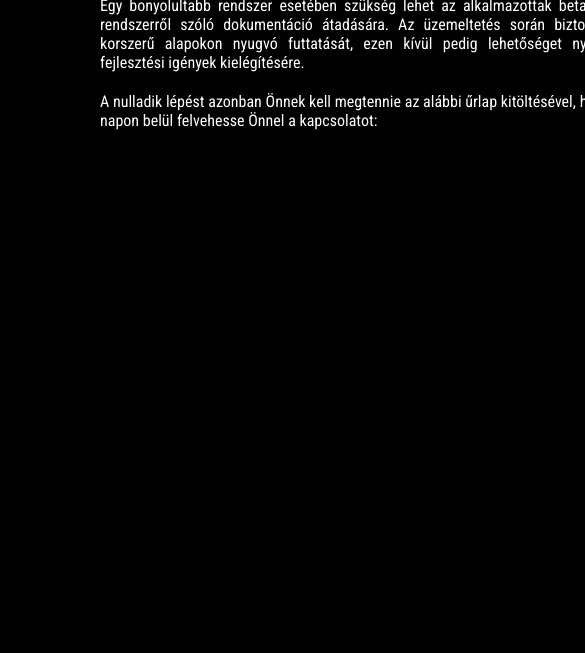
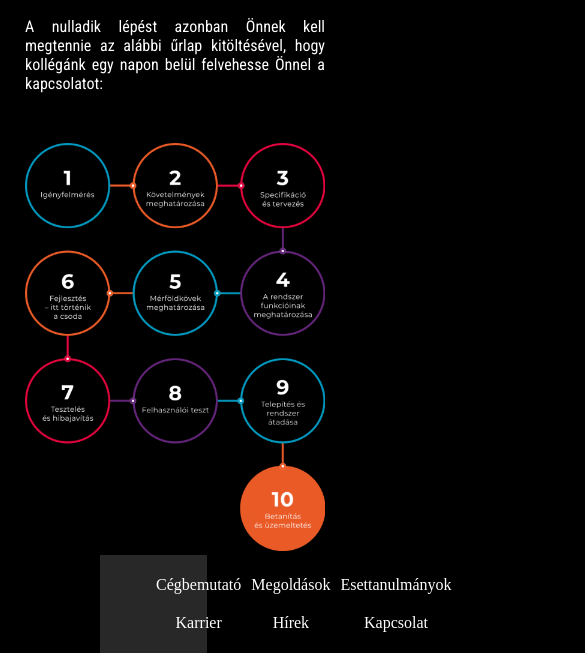
Before and after one commit to dokibacsi/firstGRID, a plain HTML site: page career.html in a window 390 px wide. Shown: the part 468-1121 px from the top of the page, 585 px wide, since content can reach past the window. Before the commit the page ends 896 px from the top, so only its background shows below. Drawn offline with Linux system fonts and the light colour scheme; a web font is replaced by a local one.

Commit message:
masodik_resz_reszp

```diff
--- a/style.css
+++ b/style.css
@@ -313,4 +313,59 @@ body::-webkit-scrollbar-thumb
         border-left: 2px solid red;
         border-right: 2px solid red;
     }
+
+    #tartalom{
+        background-color: black;
+        width: 100%;
+        max-width: 200px;
+        color: white;
+        text-align: center;
+        margin-top: 100px;
+    }
+
+    #secondtartalmak{
+        margin: auto;
+        max-width: 100px;
+        display: grid;
+        grid-template-areas: 'szoveg'
+                             'kep';
+    }
+
+    img{
+        grid-area: kep;
+        width: 300px;
+        margin-left: 25px;
+        margin-top: 50px;
+
+    }
+
+    #szoveg{
+        grid-area: szoveg;
+        max-width: 100px;
+        margin: 0;
+    }
+
+    #szoveg h1{
+        grid-area: szoveg_focim;
+        font-family: 'Fredoka One';
+        color: white;
+        font-size: 25pt;
+        margin-left: -25px;
+        text-align: center;
+        letter-spacing: 2px;
+    }
+
+    #szoveg p{
+        grid-area: szoveg_bekezdes;
+        text-align: justify;
+        width: 300px;
+        margin-left: 25px;
+        font-family: 'Roboto Condensed';
+    }
+
+    #elsobekezdes{
+        padding-top: 20px;
+        margin-bottom: 20px;
+        border-top: 2px solid red;
+    }
 }
```
